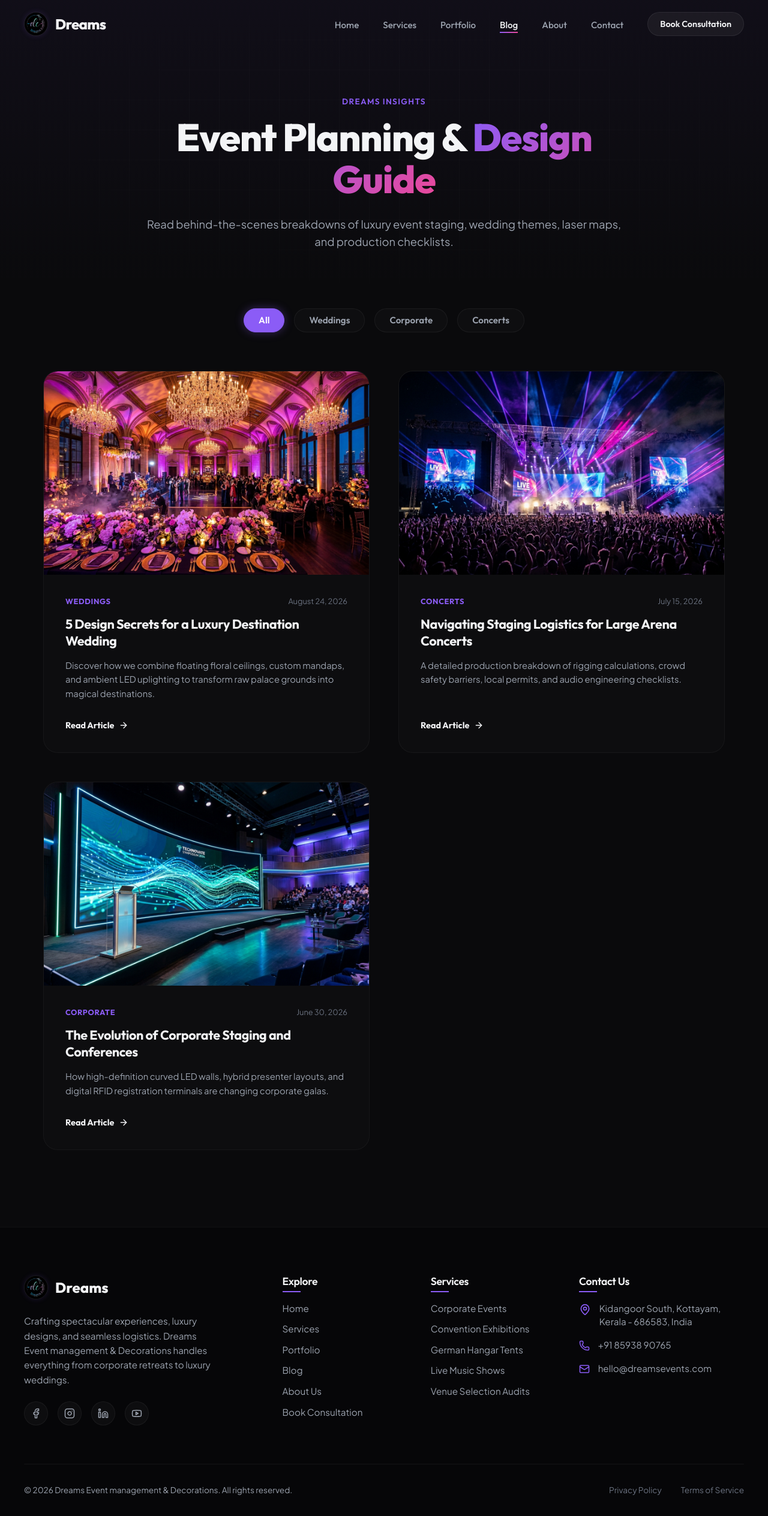
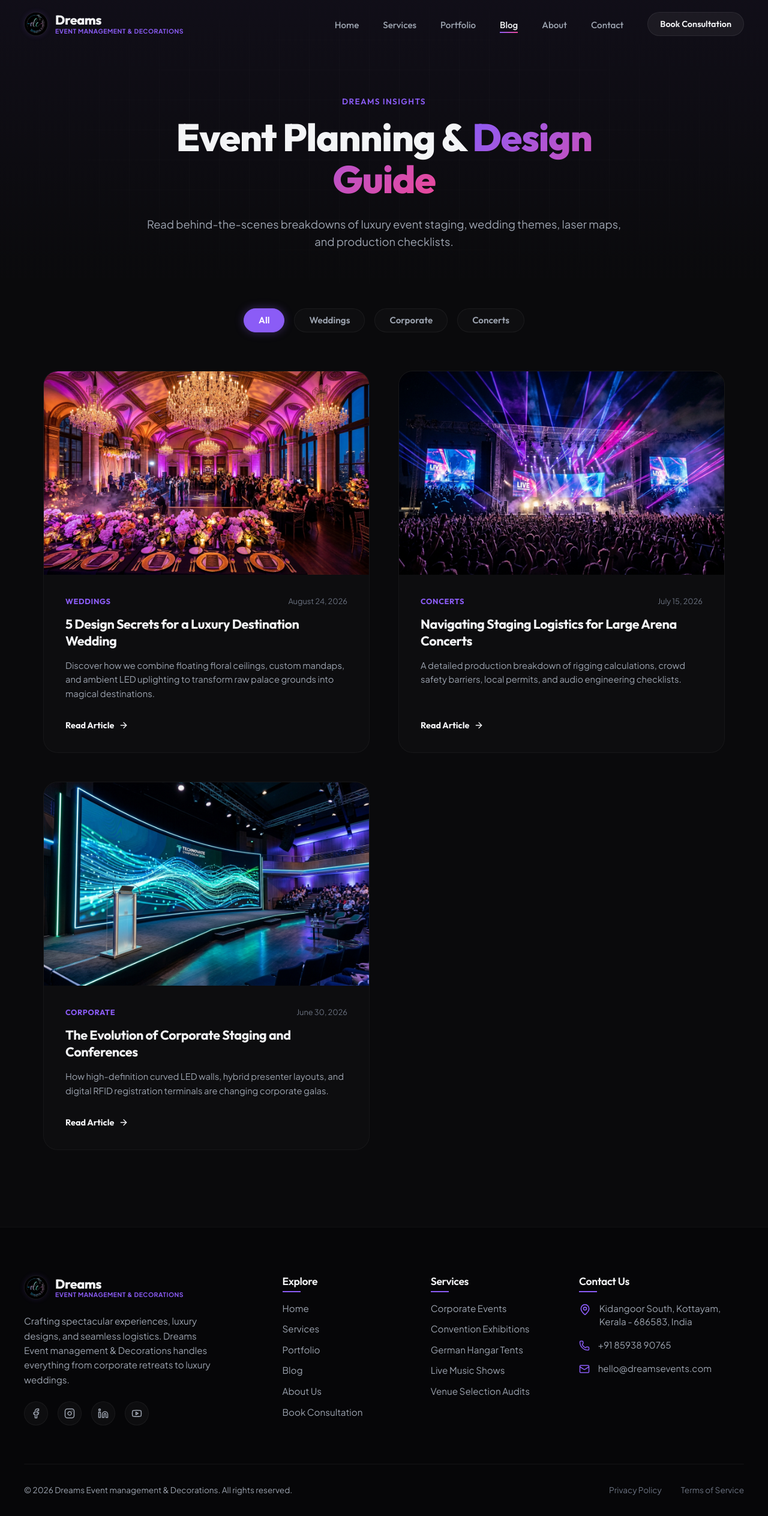
Before and after one commit to thenameisanzu/dreams-events, a Next.js app: page /blog in a window 1280 px wide. Shown: the whole page at 60% size. Built offline with nearby package versions, Linux system fonts and the light colour scheme.

Commit message:
fix: set full brand name Dreams Event management & Decorations in navbar and footer logos

```diff
--- a/src/components/Footer.module.css
+++ b/src/components/Footer.module.css
@@ -34,6 +34,30 @@
   border-radius: 50%;
   border: 1px solid rgba(255, 255, 255, 0.08);
   box-shadow: 0 0 10px rgba(139, 92, 246, 0.15);
+}
+
+.logoTextWrapper {
+  display: flex;
+  flex-direction: column;
+  line-height: 1.1;
+  text-align: left;
+}
+
+.logoTitle {
+  font-family: var(--font-outfit), sans-serif;
+  font-size: 1.35rem;
+  font-weight: 800;
+  color: var(--text-primary);
+  letter-spacing: -0.02em;
+}
+
+.logoSub {
+  font-family: var(--font-jakarta), sans-serif;
+  font-size: 0.65rem;
+  font-weight: 700;
+  color: var(--primary);
+  letter-spacing: 0.05em;
+  text-transform: uppercase;
 }
 
 .logoSparkle {
--- a/src/components/Footer.tsx
+++ b/src/components/Footer.tsx
@@ -19,7 +19,10 @@ export default function Footer() {
               height={40}
               className={styles.logoImage}
             />
-            <span>Dreams</span>
+            <div className={styles.logoTextWrapper}>
+              <span className={styles.logoTitle}>Dreams</span>
+              <span className={styles.logoSub}>Event management & Decorations</span>
+            </div>
           </div>
           <p className={styles.desc}>
             Crafting spectacular experiences, luxury designs, and seamless logistics. Dreams Event management & Decorations handles everything from corporate retreats to luxury weddings.
--- a/src/components/Header.module.css
+++ b/src/components/Header.module.css
@@ -34,6 +34,36 @@
   font-weight: 800;
   color: var(--text-primary);
   letter-spacing: -0.03em;
+}
+
+.logoTextWrapper {
+  display: flex;
+  flex-direction: column;
+  line-height: 1.1;
+  text-align: left;
+}
+
+.logoTitle {
+  font-family: var(--font-outfit), sans-serif;
+  font-size: 1.35rem;
+  font-weight: 800;
+  color: var(--text-primary);
+  letter-spacing: -0.02em;
+}
+
+.logoSub {
+  font-family: var(--font-jakarta), sans-serif;
+  font-size: 0.65rem;
+  font-weight: 700;
+  color: var(--primary);
+  letter-spacing: 0.05em;
+  text-transform: uppercase;
+}
+
+@media (max-width: 480px) {
+  .logoSub {
+    display: none;
+  }
 }
 
 .logoImage {
--- a/src/components/Header.tsx
+++ b/src/components/Header.tsx
@@ -59,7 +59,10 @@ export default function Header() {
               height={40}
               className={styles.logoImage}
             />
-            <span>Dreams</span>
+            <div className={styles.logoTextWrapper}>
+              <span className={styles.logoTitle}>Dreams</span>
+              <span className={styles.logoSub}>Event management & Decorations</span>
+            </div>
           </Link>
 
           {/* Desktop Nav */}
```
